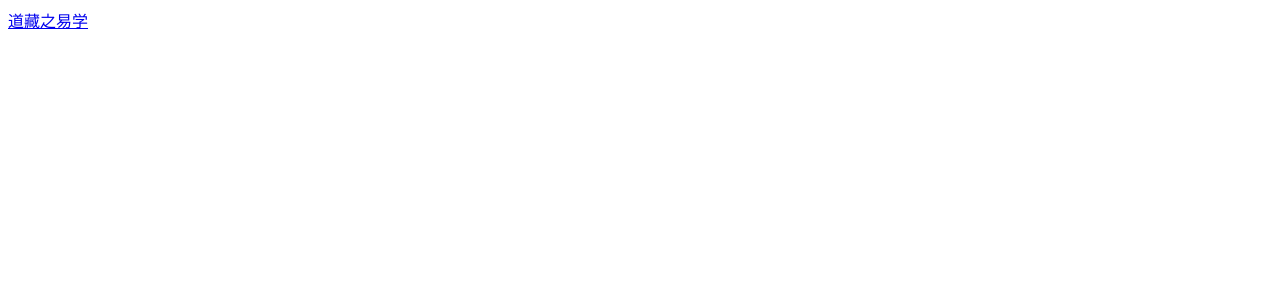
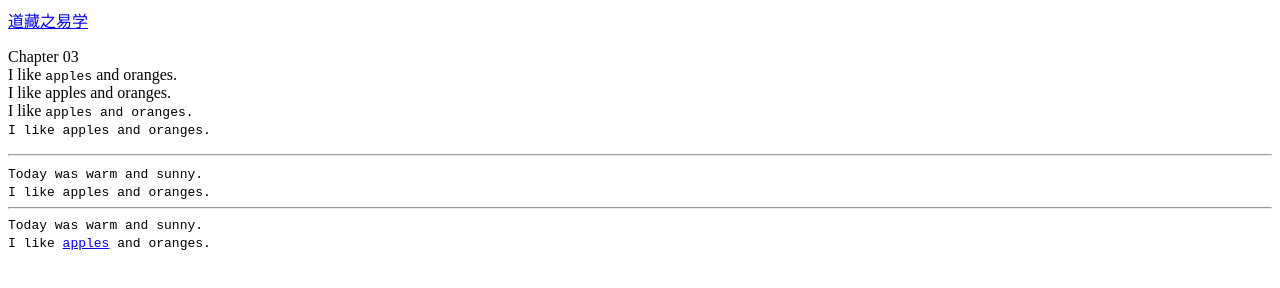
Before and after one commit to ZhaiJinPei/ZhaiJinPei.github.io, a plain HTML site: page index.html in a window 1280 px wide. Drawn offline with Linux system fonts and the light colour scheme.

Commit message:
Update index.html
refer to The Definitive Guide To HTML5 Chapter 03 listing01 ~ listing06

```diff
--- a/index.html
+++ b/index.html
@@ -6,5 +6,20 @@
 </head>
 <body>
     <a title="点击下载zip获取pdf" href="res/道藏之易学.zip">道藏之易学</a>
+
+    <p>
+        Chapter 03<br>
+        I like <code>apples</code> and oranges.<br>
+        I like <code></code> apples and oranges.<br>
+        I like <code/> apples and oranges.<br>
+        I like apples and oranges.
+    <hr>
+    Today was warm and sunny.<br>
+    I like apples and oranges.
+    <hr />
+    Today was warm and sunny.<br>
+    I like <a href="index.html">apples</a> and oranges.
+    </p>
+
 </body>
 </html>
```
